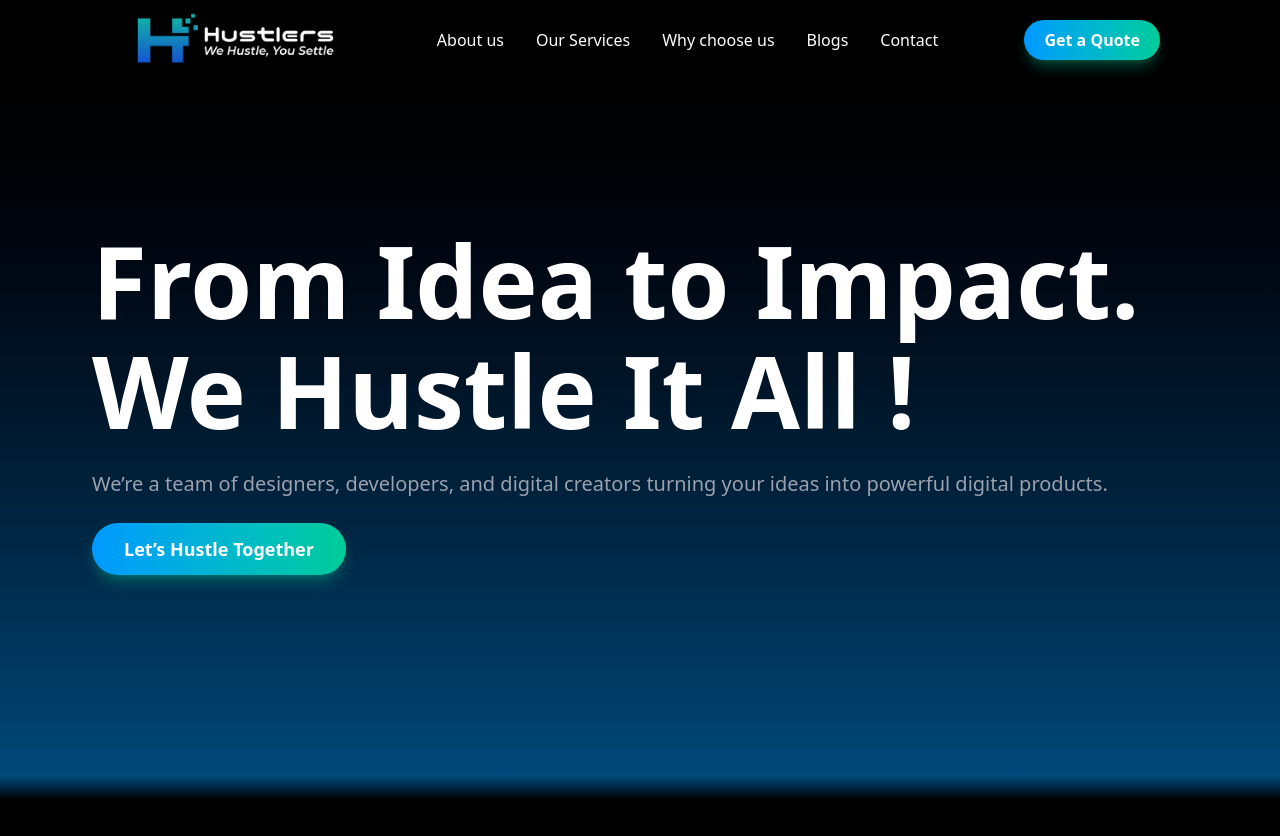
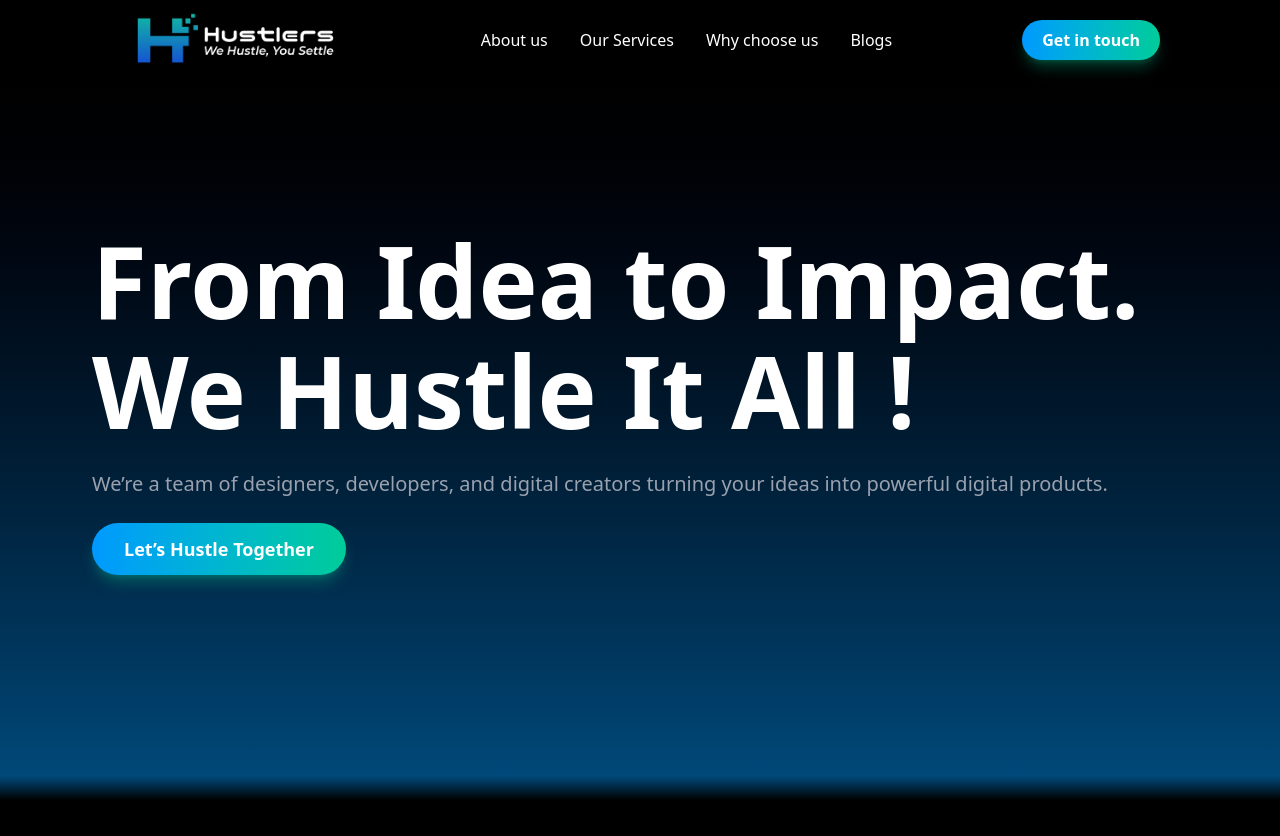
Before and after one commit to hustlers-tech/hustlers-tech, a Next.js app: page / in a window 1280 px wide. Shown: the top 836 px of the page. Built offline with nearby package versions, Linux system fonts and the light colour scheme.

Commit message:
feature/modified-navbar

```diff
--- a/src/components/Navbar.tsx
+++ b/src/components/Navbar.tsx
@@ -1,10 +1,10 @@
-'use client';
+"use client";
 
-import Link from 'next/link';
-import Image from 'next/image';
-import { useState } from 'react';
-import { motion } from 'framer-motion';
-import { Menu, X } from 'lucide-react';
+import Link from "next/link";
+import Image from "next/image";
+import { useState } from "react";
+import { motion } from "framer-motion";
+import { Menu, X } from "lucide-react";
 
 export default function Navbar() {
   const [open, setOpen] = useState(false);
@@ -13,7 +13,7 @@ export default function Navbar() {
     <motion.nav
       initial={{ y: -80, opacity: 0 }}
       animate={{ y: 0, opacity: 1 }}
-      transition={{ duration: 0.6, ease: 'easeOut' }}
+      transition={{ duration: 0.6, ease: "easeOut" }}
       className="
     fixed w-full top-0 z-50
     bg-transparent
@@ -27,7 +27,7 @@ export default function Navbar() {
             <motion.div
               initial={{ scale: 0.9, opacity: 0 }}
               animate={{ scale: 1, opacity: 1 }}
-              transition={{ duration: 0.5, ease: 'easeOut' }}
+              transition={{ duration: 0.5, ease: "easeOut" }}
             >
               <Image
                 src="/HustlersTech_logo.png"
@@ -41,7 +41,8 @@ export default function Navbar() {
 
           {/* Desktop Links */}
           <div className="hidden md:flex items-center space-x-8">
-            {['About us', 'Our Services', 'Why choose us', 'Blogs', 'Contact'].map((item, idx) => (
+            {["About us", "Our Services", "Why choose us", "Blogs"].map(
+              (item, idx) => (
                 <motion.div
                   key={item}
                   initial={{ opacity: 0, y: -10 }}
@@ -49,13 +50,24 @@ export default function Navbar() {
                   transition={{ delay: 0.2 * idx }}
                 >
                   <Link
-                  href={item === 'Home' ? '/' : `/${item.toLowerCase()}`}
-                  className="text-white font-medium hover:text-gray-200 transition-colors"
+                    href={item === "Home" ? "/" : `/${item.toLowerCase()}`}
+                    className="
+          relative text-white font-medium transition-colors group
+        "
                   >
                     {item}
+                    <span
+                      className="
+    absolute left-1/2 -translate-x-1/2 -bottom-1 h-[2px] w-0
+    bg-[#00cc99]
+    transition-all duration-300 ease-out
+    group-hover:w-full
+  "
+                    />
                   </Link>
                 </motion.div>
-            ))}
+              )
+            )}
           </div>
 
           {/* CTA Button */}
@@ -75,7 +87,7 @@ export default function Navbar() {
                   transition-all
                 "
             >
-                Get a Quote
+              Get in touch
             </Link>
           </motion.div>
 
@@ -95,7 +107,7 @@ export default function Navbar() {
       {open && (
         <motion.div
           initial={{ height: 0, opacity: 0 }}
-          animate={{ height: 'auto', opacity: 1 }}
+          animate={{ height: "auto", opacity: 1 }}
           transition={{ duration: 0.3 }}
           className="
             md:hidden
@@ -105,7 +117,8 @@ export default function Navbar() {
           "
         >
           <div className="flex flex-col space-y-2 px-4 py-3">
-            {[ 'About us', 'Our Services', 'Why choose us', 'Blogs', 'Contact'].map((item, idx) => (
+            {["About us", "Our Services", "Why choose us", "Blogs"].map(
+              (item, idx) => (
                 <motion.div
                   key={item}
                   initial={{ opacity: 0, x: -20 }}
@@ -113,13 +126,14 @@ export default function Navbar() {
                   transition={{ delay: 0.05 * idx }}
                 >
                   <Link
-                  href={item === 'Home' ? '/' : `/${item.toLowerCase()}`}
+                    href={item === "Home" ? "/" : `/${item.toLowerCase()}`}
                     className="text-white font-medium hover:text-gray-200 transition-colors"
                   >
                     {item}
                   </Link>
                 </motion.div>
-            ))}
+              )
+            )}
           </div>
         </motion.div>
       )}
--- a/src/components/Services.tsx
+++ b/src/components/Services.tsx
@@ -14,7 +14,7 @@ whileInView={{ opacity: 1, scale: 1, y: 0 }}
         <p className="font-semibold text-[#0099ff] text-[10px] md:text-[20px] px-1">
           Our services
         </p>
-        <h2 className="text-[50px] md:text-[70px] max-w-3xl font-bold text-white leading-[100%]">
+        <h2 className="text-[30px] md:text-[70px] max-w-3xl font-bold text-white leading-[100%]">
           Everything You Need To Go Online
         </h2>
       </div>
```
Lines whose indentation alone changed are shown as unchanged.
